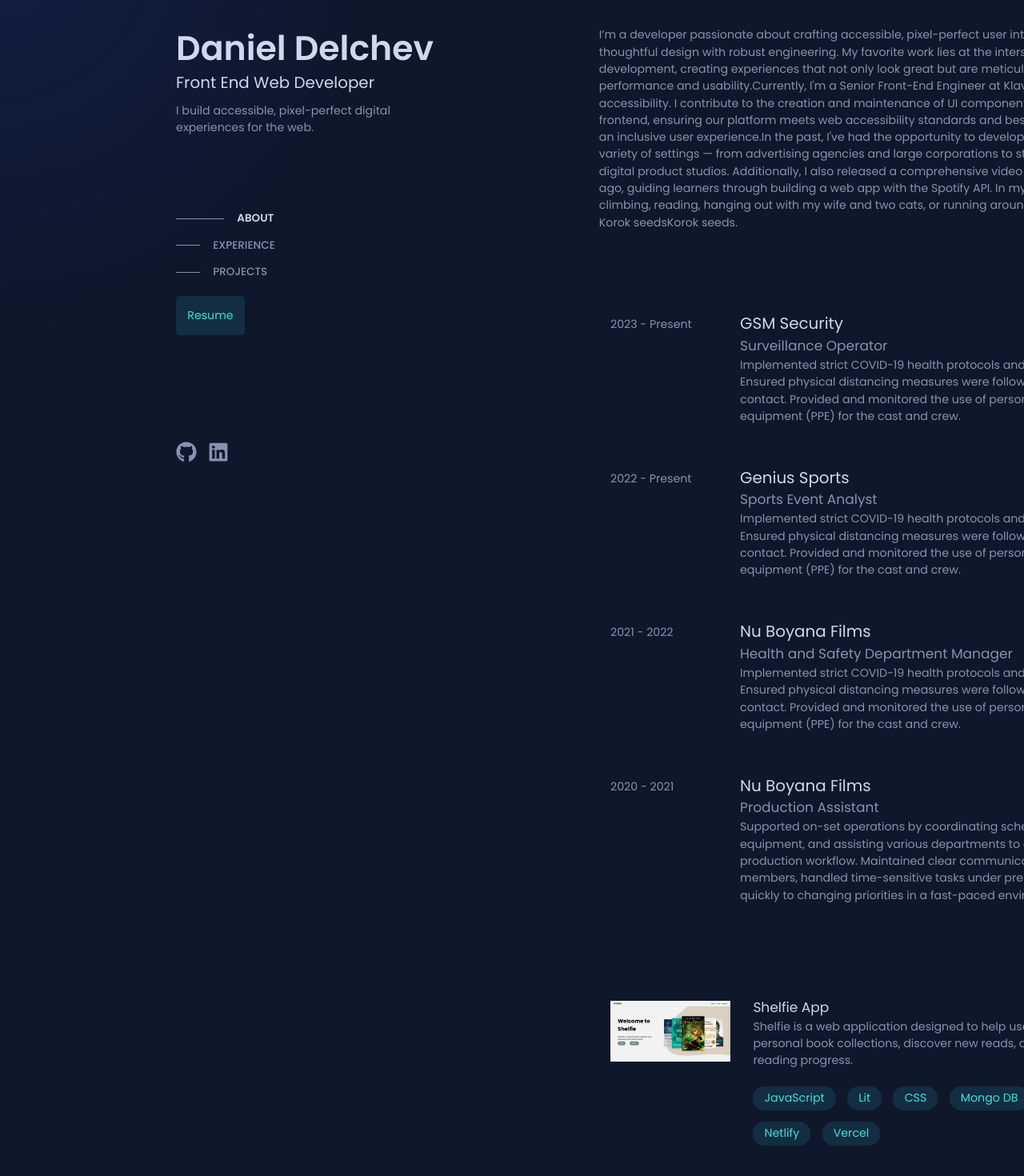
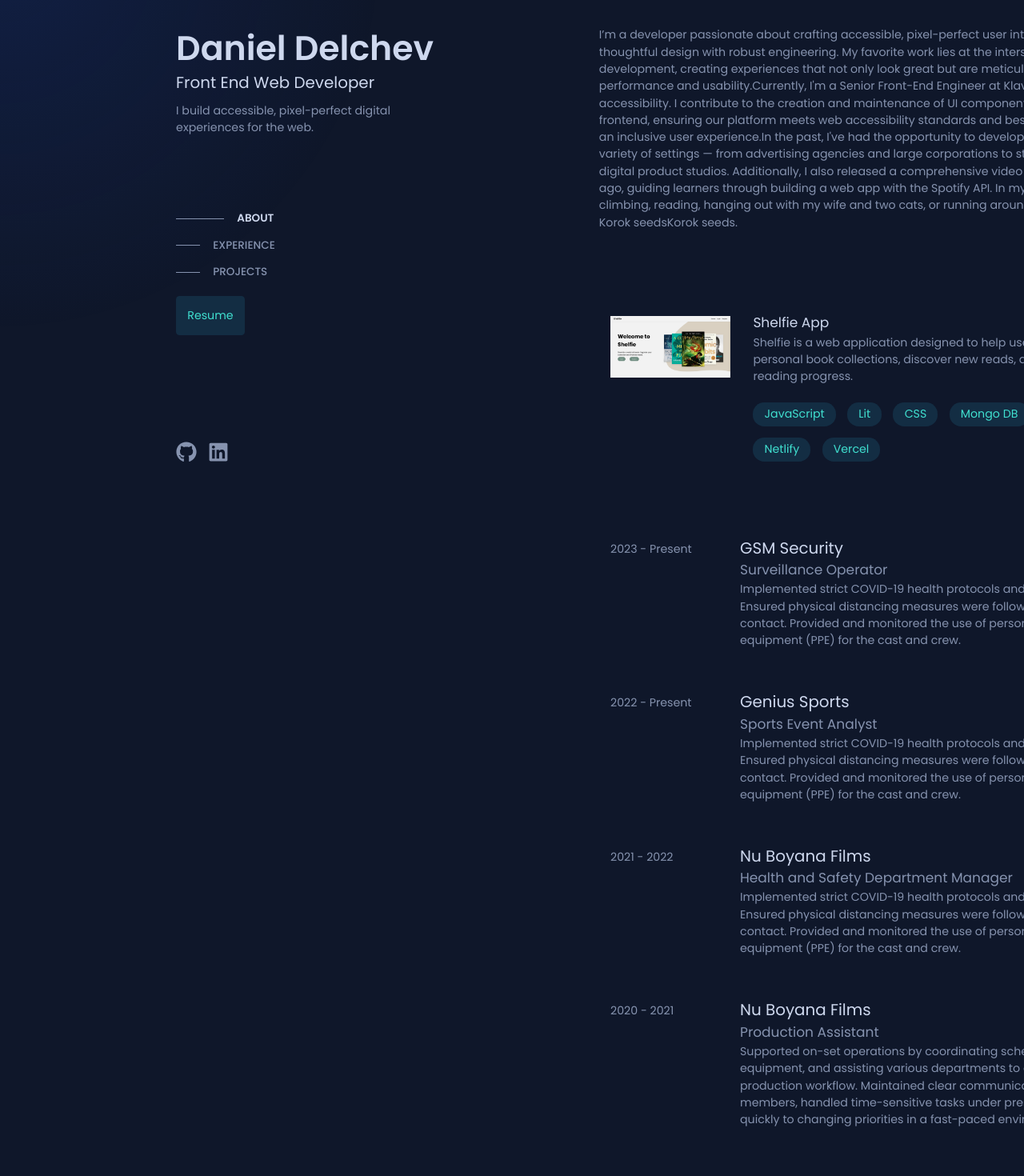
Before and after one commit to didelchev/dev-portfolio, a React (Vite) app in the folder dev-portfolio-website/: page / in a window 1280 px wide. Shown: the part 66-1536 px from the top of the page at 80% size. Built offline with nearby package versions, Linux system fonts and the light colour scheme.

Commit message:
add proper ids to sections

```diff
--- a/dev-portfolio-website/src/components/About/About.jsx
+++ b/dev-portfolio-website/src/components/About/About.jsx
@@ -2,7 +2,7 @@
 
 const About = () => {
   return (
-    <div className="about">
+    <div className="about" id='about'>
         <p>I’m a developer passionate about crafting accessible, pixel-perfect user interfaces that blend thoughtful design with robust engineering. My favorite work lies at the intersection of design and development, creating experiences that not only look great but are meticulously built for performance and usability.Currently, I'm a Senior Front-End Engineer at Klaviyo, specializing in accessibility. I contribute to the creation and maintenance of UI components that power Klaviyo’s frontend, ensuring our platform meets web accessibility standards and best practices to deliver an inclusive user experience.In the past, I've had the opportunity to develop software across a variety of settings — from advertising agencies and large corporations to start-ups and small digital product studios. Additionally, I also released a comprehensive video course a few years ago, guiding learners through building a web app with the Spotify API.
 
       In my spare time, I’m usually climbing, reading, hanging out with my wife and two cats, or running around Hyrule searching for Korok seedsKorok seeds.</p>
--- a/dev-portfolio-website/src/components/Experience/Experience.jsx
+++ b/dev-portfolio-website/src/components/Experience/Experience.jsx
@@ -3,7 +3,7 @@
 
 const Experience = () => {
   return (
-   <div className="experience-container">
+   <div className="experience-container" id="experience">
     <div className="job">
         <div className="date-started">
             <p>2023 - Present</p>
--- a/dev-portfolio-website/src/components/Projects/Projects.jsx
+++ b/dev-portfolio-website/src/components/Projects/Projects.jsx
@@ -4,7 +4,7 @@
 
 const Projects = () => {
   return (
-    <div className="projects-container">
+    <div className="projects-container" id="projects">
         <div className="project">
             <div className="image-container">
                 <img src={ shelfieImg } alt="" srcset="" />
--- a/dev-portfolio-website/src/components/RightSide/RightSide.jsx
+++ b/dev-portfolio-website/src/components/RightSide/RightSide.jsx
@@ -3,13 +3,15 @@
 import About from '../About/About'
 import Experience from '../Experience/Experience'
 import Projects from '../Projects/Projects'
+import TechStack from '../TechStack/TechStack'
 
 const RightSide = () => {
   return (
-    <div className="right-side">
+    <div className="right-side" id='right-side'>
       <About />
+      <Projects />
+      {/* <TechStack /> */}
       <Experience />
-      <Projects />
     </div>
   )
 }
```
